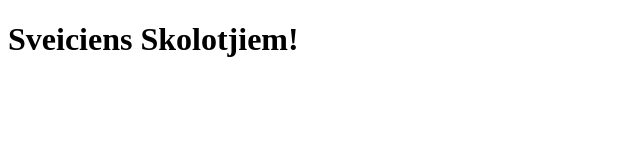
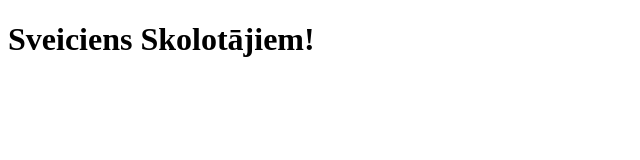
Before and after one commit to AnitaGudkova/atminas_spele, a plain HTML site: page index.html in a window 1280 px wide. Shown: the full height of the page, 0-640 px from the left. Drawn offline with Linux system fonts and the light colour scheme.

Commit message:
Update index.html

```diff
--- a/index.html
+++ b/index.html
@@ -7,6 +7,6 @@
     <title>StertIT kursu lapas piem</title>
 </head>
 <body>
-    <h1>Sveiciens Skolotjiem!</h1>
+    <h1>Sveiciens Skolotājiem!</h1>
 </body>
 </html>
```
